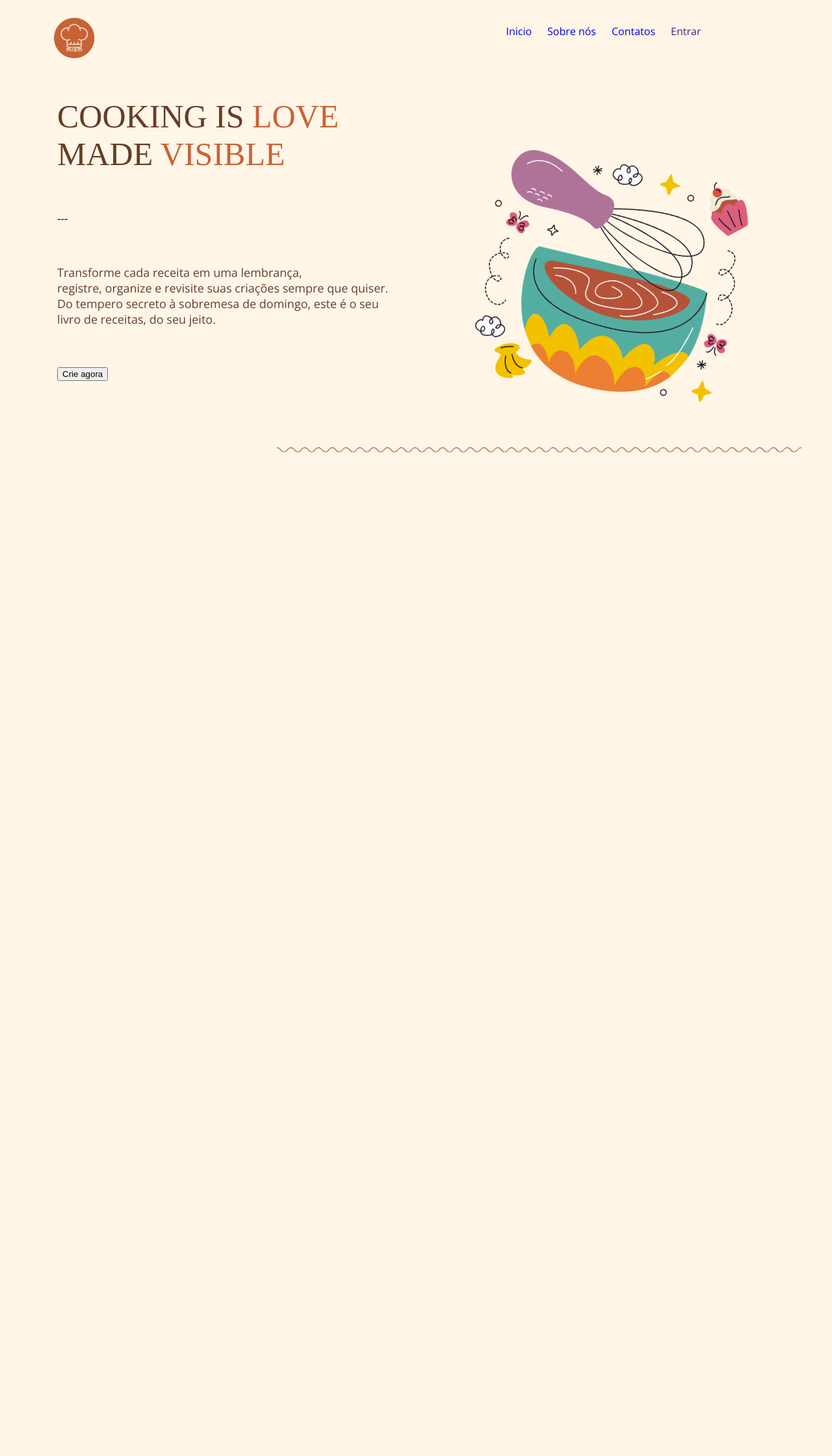
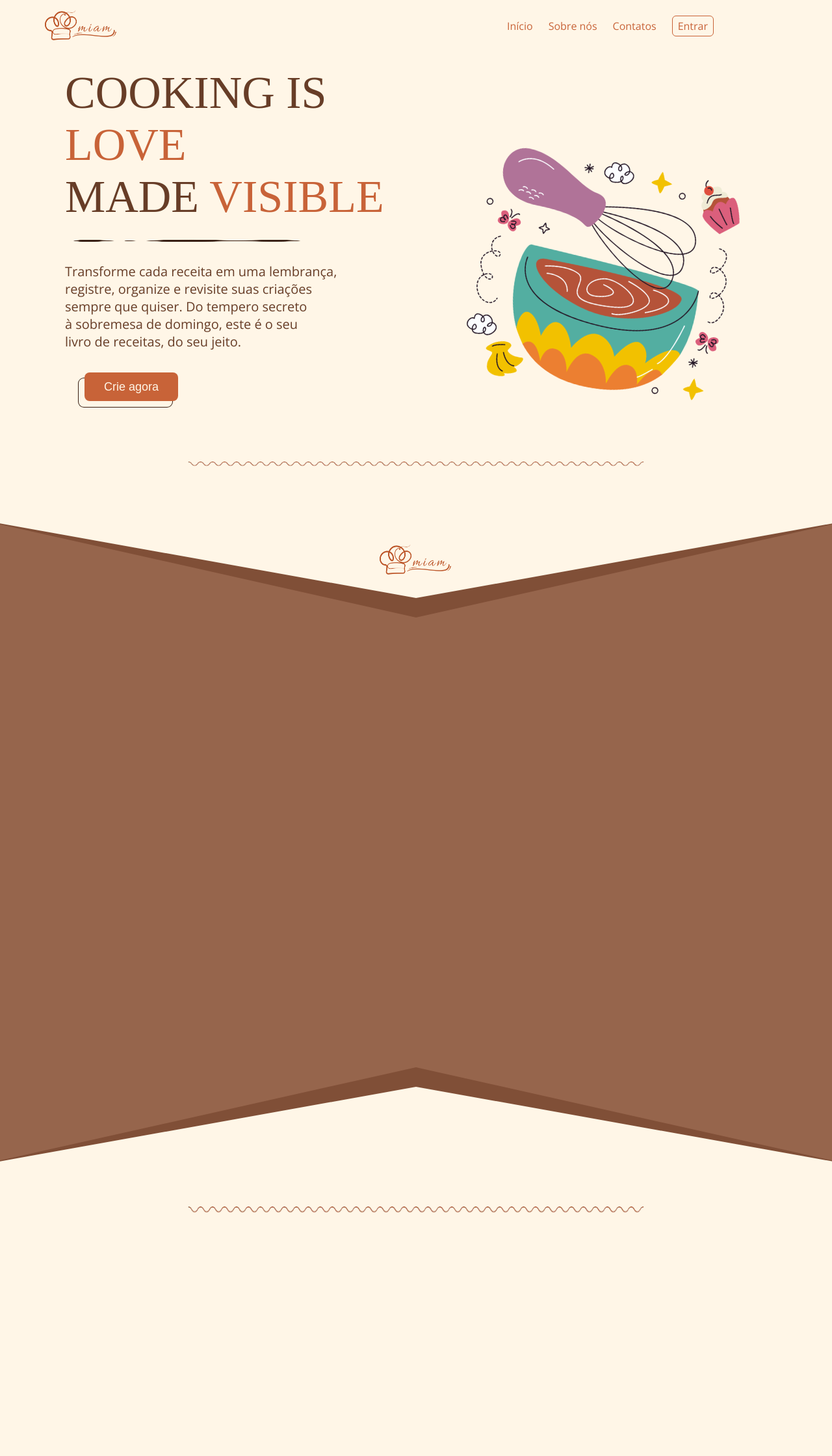
Before and after one commit to CaioKloppel/Miam, a PHP site: page / in a window 1280 px wide. Shown: the whole page at 65% size. Before the commit the page ends 696 px from the top, so only its background shows below. Run offline with PHP 8.4, Linux system fonts and the light colour scheme.

Commit message:
adding frontend homepage

```diff
--- a/frontend/Desktop/sitePW/pages/home/css/index.css
+++ b/frontend/Desktop/sitePW/pages/home/css/index.css
@@ -4,6 +4,12 @@
     display: flex;
     flex-direction: column;
 }
+
+html, body {
+    margin: 0;
+    padding: 0;
+}
+
 
 
 nav {
@@ -14,10 +20,37 @@ nav {
     align-items: center;
 }
 
+.line {
+    position: relative;
+    color: #c86338;
+    text-decoration: none;
+    padding: 5px 0;
+    transition: -5s ease;
+}
+
+.line:hover{
+    color: #673d27;
+}
+
+.line::after{
+    content: '';
+    position: absolute;
+    bottom: 0;
+    left: 0;
+    width: 0;
+    height: 3px;
+    background-color: #673d27;
+    transition: width 0.3s ease;
+}
+
+.line:hover::after{
+    width: 100%;
+}
+
+
 ul {
     display: flex;
     width: 40%;
-    font-family: 'Open Sans';
 }
 
 li {
@@ -27,11 +60,30 @@ li {
 
 a {
     text-decoration: none;
+    font-family: 'Open Sans';
+    color: #c86338;
+}
+
+
+a.button {
+    padding: 4px 8px;
+    border: 1px solid buttonborder;
+    border-radius: 6px;
+    border-color: #c86338;
+    text-decoration: none;
+    color: #c86338;
+}
+
+a.button:hover{
+    color: #c86338;
+    transform: scale(1.1);
+    box-shadow: 3px 4px 16px -3px #b38848;
 }
 
 
 body {
     background-color: #fff6e7;
+    overflow-x: hidden;
 }
 
 .site-body{
@@ -48,7 +100,7 @@ body {
     display: flex;
     justify-content: center;
     align-items: flex-end;
-    margin-right: 30px;
+    margin-right: 60px;
 }
 
 .logo{
@@ -64,23 +116,25 @@ body {
     flex-direction: column;
     justify-content: space-evenly;
     align-items: flex-start;
-    margin-left: 80px;
+    margin-left: 100px;
 }
 
 .title{
     font-family: Bebas Neue;
-    font-size: 50px;
+    font-size: 70px;
     font-style: normal;
     text-align: start;
     color: #673d27;
+    margin-top: 10px;
 }
 
 .desc {
     font-family: 'Open Sans';
     color: #673d27;
-    font-size: 18px;
+    font-size: 20px;
     font-style: normal;
     text-align: start;
+    margin-bottom: 10px;
 }
 
 .orange{
@@ -91,7 +145,7 @@ body {
 .illustration {
     width: 390px;
     height: 390px;
-    margin-bottom: 25px;
+    margin-bottom: 20px;
     transform: rotate(9deg);
 }
 
@@ -99,10 +153,161 @@ body {
     width: 100%;
     height: 10%;
     display: flex;
+    justify-content: center;
 }
 .divbottom {
-    width: 100%;
+    width: 60%;
     height: 100%;
     object-fit: cover;
-    margin-left: 30%;
+    margin-top: 30px;
 }
+
+.button-desc {
+    appearance: button;
+    background-color: #c86338;
+    background-image: none;
+    border: none;
+    border-radius: 8px;
+    box-shadow: #fff6e7 -9px 9px 0 0,#371e13 -9px 9px 0 1px;
+    box-sizing: border-box;
+    color: #fff6e7;
+    cursor: pointer;
+    display: inline-block;
+    font-family: ITCAvantGardeStd-Bk,Arial,sans-serif;
+    font-size: 18px;
+    font-weight: 400;
+    line-height: 20px;
+    margin: 0 5px 10px 0;
+    margin-left: 30px;
+    margin-top: 10px;
+    overflow: visible;
+    padding: 12px 30px;
+    text-align: center;
+    text-transform: none;
+    touch-action: manipulation;
+    user-select: none;
+    -webkit-user-select: none;
+    vertical-align: middle;
+    white-space: nowrap;
+}
+
+.button-desc:focus {
+    text-decoration: none;
+}
+
+.button-desc:hover {
+    text-decoration: none;
+    background-color: #b8552b;
+}
+
+.button-desc:active {
+    box-shadow: rgba(0, 0, 0, .125) 0 3px 5px inset;
+    outline: 0;
+}
+
+.button-desc:not([disabled]):active {
+    box-shadow: #fff6e7 -2px 2px 0 0, #371e13 -2px 2px 0 1px;
+    transform: translate(-2px, 2px);
+}
+
+.aboutus-page{
+    background-color: #96654c;
+    height: 100dvh;
+    width: 100%;
+    display: flex;
+    flex-direction: column;
+}
+
+.divider-abt {
+    width: 100%;
+    display: flex;
+    justify-content: center;
+}
+
+.triangle-divider {
+    width: 0px;
+    height: 0px;
+    border-style: solid;
+    border-width: 120px 670px 0 670px;
+    border-color: #fff6e7 transparent transparent transparent;
+    transform: rotate(0deg);
+    position: relative;
+}
+
+.triangle-shadow {
+    width: 0px;
+    height: 0px;
+    border-style: solid;
+    border-width: 150px 670px 0 670px;
+    border-color: #804f37 transparent transparent transparent;
+    transform: rotate(0deg);
+    position: absolute;
+}
+
+
+.top-abt {
+    width: 100%;
+    height: 10%;
+    display: flex;
+    margin-top: 8px;
+    justify-content: center;
+    align-items: flex-end;
+    position: absolute;
+}
+
+.divider-contact-page{
+    background-color: #fff6e7;
+    height: 20dvh;
+    width: 100%;
+    display: flex;
+    flex-direction: column;
+}
+
+.top-contact {
+    width: 100%;
+    height: 24%;
+    display: flex;
+    position: absolute;
+    justify-content: center;
+    align-items: flex-end;
+    background-color: #96654c ;
+}
+
+.triangle-divider-contact {
+    width: 0px;
+    height: 0px;
+    border-style: solid;
+    border-width: 0 670px 120px 670px;
+    border-color: transparent transparent #fff6e7 transparent;
+    transform: rotate(0deg);
+    position: relative;
+}
+
+.triangle-shadow-contact {
+    width: 0px;
+    height: 0px;
+    border-style: solid;
+    border-width: 0 670px 150px 670px;
+    border-color: transparent transparent #804f37 transparent;
+    transform: rotate(0deg);
+    position: absolute;
+}
+
+.divider-bottom-cont {
+    width: 100%;
+    height: 40%;
+    display: flex;
+    justify-content: center;
+}
+
+.divider-bottom{
+    width: 60%;
+}
+
+.contact-page{
+    background-color: #fff6e7;
+    height: 60dvh;
+    width: 100%;
+    display: flex;
+    flex-direction: column;
+}
--- a/frontend/Desktop/sitePW/pages/home/index.html
+++ b/frontend/Desktop/sitePW/pages/home/index.html
@@ -8,13 +8,13 @@
     </head>
     <body>
         <section class="home-page" id="home-page">
-                <nav>
-                    <div class="logo"> <img src="imagens/miamlogo.png" width="80px" height="80px "/></div>
+                <nav class="undnav">
+                    <div class="logo"> <img src="imagens/newlogo.png" width="120px" height="55px "/></div>
                     <ul>
-                        <li><a href="#home-page">Inicio</a></li>
-                        <li><a href="#aboutus-page">Sobre nós</a></li>
-                        <li><a href="#contact-page">Contatos</a></li>
-                        <li><a href="">Entrar</a></li>
+                        <li><a class="line" href="#home-page">Início</a></li>
+                        <li><a class="line" href="#aboutus-page">Sobre nós</a></li>
+                        <li><a class="line" href="#contact-page">Contatos</a></li>
+                        <li><a href="" class="button">Entrar</a></li>
                     </ul>
                 </nav>
             <div class="site-body">
@@ -25,24 +25,50 @@
                         MADE
                         <span class="orange"> VISIBLE </span>
                     </div>
-                    <div class="divider"> --- </div>
+                    <div class="divider"> <img class="line-divider" src="imagens/lines.png" height="30" width="380"/> </div>
                     <div class="desc">
                         Transforme cada receita em uma lembrança, <br>
-                        registre, organize e revisite suas criações sempre que quiser. <br>
-                        Do tempero secreto à sobremesa de domingo, este é o seu  <br>
+                        registre, organize e revisite suas criações <br> sempre que quiser.
+                        Do tempero secreto <br> à sobremesa de domingo,  este é o seu <br>
                         livro de receitas, do seu jeito. <br>
                     </div>
-                    <button class="button-register" onclick="register"> Crie agora </button>
+                    <button class="button-desc" role="button">Crie agora</button>
                 </div>
                 <div class="right-body">
                     <img class="illustration" src="imagens/whisk.png" height="100"/>
                 </div>
             </div>
             <div class="bottom">
-                <img class="divbottom" src="imagens/divider.png"/>
+                <img class="divbottom" src="imagens/divider.png" />
             </div>
         </section>
-        <section class="aboutus-page" id="aboutus-page"></section>
-        <section class="contact-page" id="contact-page"></section>
+        <section class="aboutus-page" id="aboutus-page">
+            <div class="divider-abt">
+                <div class="triangle-shadow"></div>
+                <div class="triangle-divider"></div>
+            </div>
+            <div class="top-abt"> <img class="logo-abt" src="imagens/newlogo.png" width="120px" height="55px "/></div>
+            <div class="abt-body">
+                <div class="abt-title"></div>
+                <div class="abt-desc">
+                    <div class="desc-left">
+                        <div class="person-l"></div>
+                    </div>
+                    <div class="desc-mid"></div>
+                    <div class="desc-right">
+                        <div class="person-r"></div>
+                    </div>
+                </div>
+            </div>
+        </section>
+        <section class="divider-contact-page">
+            <div class="top-contact">
+                <div class="triangle-shadow-contact"></div>
+                <div class="triangle-divider-contact"></div>
+            </div>
+        </section>
+        <section class="contact-page" id="contact-page">
+            <div class="divider-bottom-cont"> <img class="divider-bottom" src="imagens/divider.png" /> </div>
+        </section>
     </body>
 </html>
```
Also changed, not shown: frontend/Desktop/sitePW/pages/home/imagens/lines.png (added), frontend/Desktop/sitePW/pages/home/imagens/newlogo.png (added).
